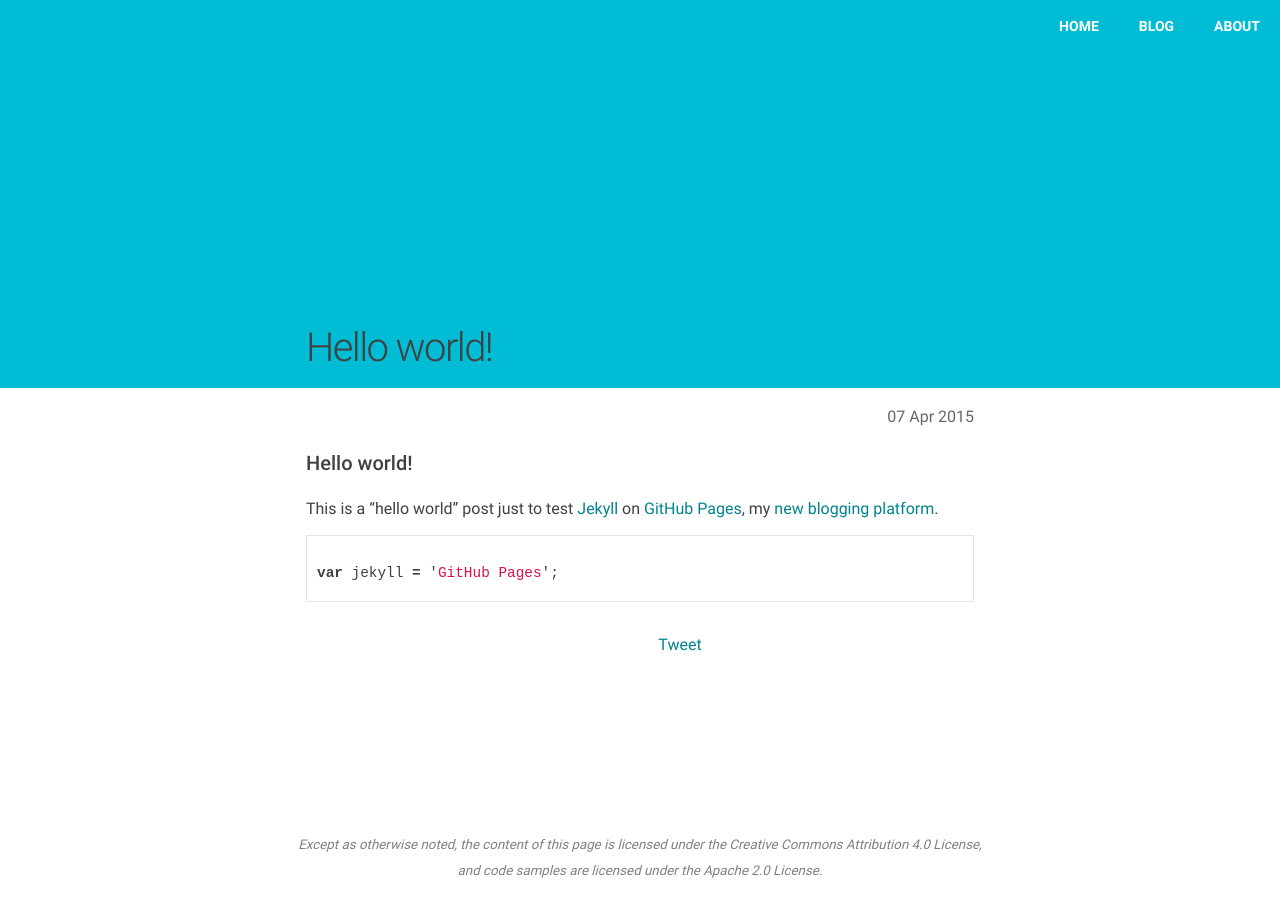
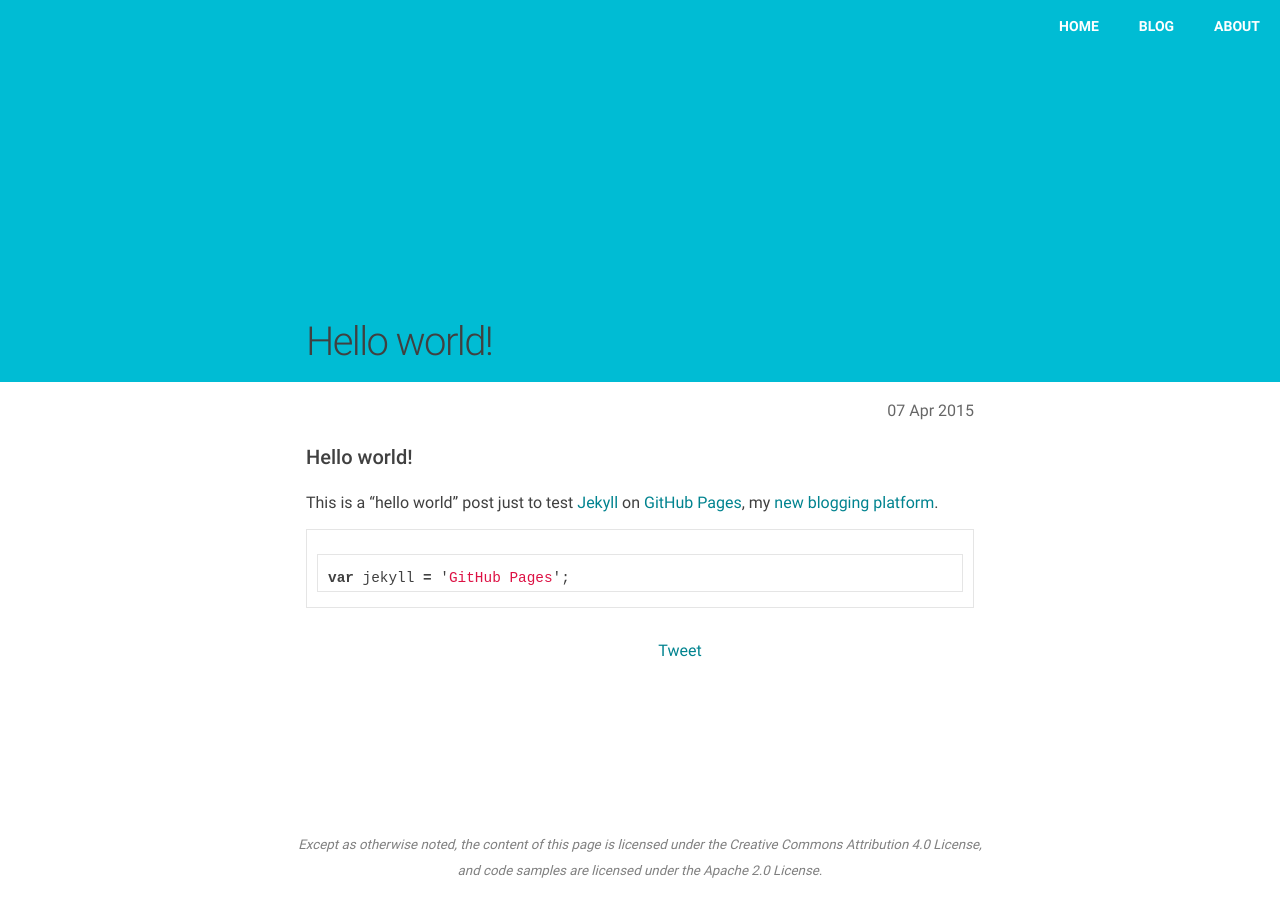
Before and after one commit to srus/srus.github.io, a Jekyll site: the page built from _posts/2015-04-07-hello-world.md, in a window 1280 px wide. Built offline with Jekyll 4.4.1, drawn with Linux system fonts in a browser that asks for light colours; Markdown is read by kramdown in place of the engine named in the settings; comment, search, counter and statistics services are not loaded.

Commit message:
Homepage changes
https://github.com/srus/homepage/compare/9d4d92484d...43a04b1c74

````diff
--- a/_config.yml
+++ b/_config.yml
@@ -19,3 +19,6 @@
 paginate_path: "/blog/page:num/"
 permalink: "/blog/:title-:year:month:day/"
 highlighter: "pygments"
+markdown: "redcarpet"
+redcarpet:
+  extensions: ["no_intra_emphasis", "tables", "fenced_code_blocks", "autolink", "strikethrough"]
--- a/_posts/2015-04-07-hello-world.md
+++ b/_posts/2015-04-07-hello-world.md
@@ -7,6 +7,6 @@
 
 This is a "hello world" post just to test [Jekyll](http://jekyllrb.com/) on [GitHub Pages](https://pages.github.com/), my [new blogging platform](https://github.com/srus/srus.github.io).
 
-{% highlight javascript %}
+```js
 var jekyll = 'GitHub Pages';
-{% endhighlight %}
+```
````
